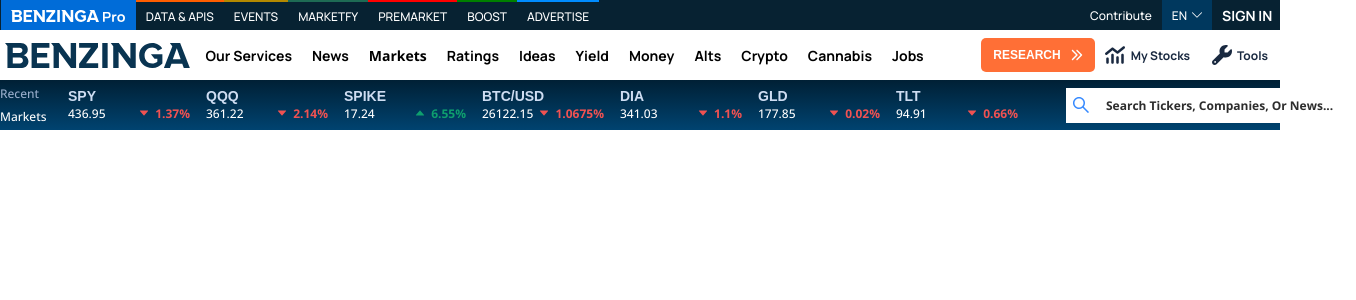
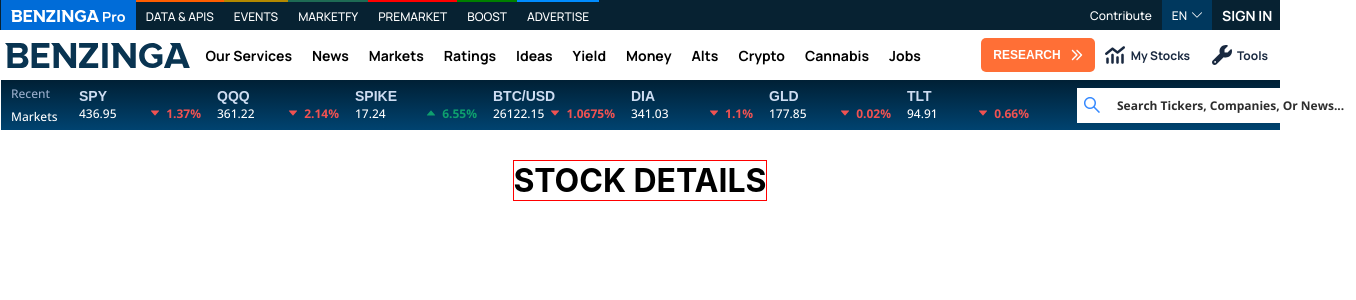
Before and after one commit to Jinlin3/react-stock-profile, a React (Create React App) app: page / in a window 1280 px wide. Shown: the top 300 px of the page, 1356 px wide, since content can reach past the window. Built offline with nearby package versions, Linux system fonts and the light colour scheme.

Commit message:
adjustments to header, changed to position: fixed

```diff
--- a/src/App.css
+++ /dev/null
@@ -1,38 +0,0 @@
-.App {
-  text-align: center;
-}
-
-.App-logo {
-  height: 40vmin;
-  pointer-events: none;
-}
-
-@media (prefers-reduced-motion: no-preference) {
-  .App-logo {
-    animation: App-logo-spin infinite 20s linear;
-  }
-}
-
-.App-header {
-  background-color: #282c34;
-  min-height: 100vh;
-  display: flex;
-  flex-direction: column;
-  align-items: center;
-  justify-content: center;
-  font-size: calc(10px + 2vmin);
-  color: white;
-}
-
-.App-link {
-  color: #61dafb;
-}
-
-@keyframes App-logo-spin {
-  from {
-    transform: rotate(0deg);
-  }
-  to {
-    transform: rotate(360deg);
-  }
-}
--- /dev/null
+++ b/src/Main.js
@@ -0,0 +1,17 @@
+import Header from './components/Header';
+import StockDetails from './components/StockDetail';
+
+const Main = () => {
+  return (
+    <div className="main">
+      <Header />
+      <div className="body-inner-container">
+        <StockDetails />
+      </div>
+    </div>
+  );
+}
+
+export default Main;
+
+/* put everything below the header within the inner-container to keep it within the boundaries */
--- a/src/components/Main.js
+++ /dev/null
@@ -1,11 +0,0 @@
-import Header from './Header';
-
-const Main = () => {
-  return (
-    <div className="main">
-      <Header />
-    </div>
-  );
-}
-
-export default Main;
--- a/src/components/SecondHeader.js
+++ b/src/components/SecondHeader.js
@@ -11,7 +11,7 @@
           <img className="benzinga-img" src={ Benzinga } alt="" />
           <div className="our-services">Our Services</div>
           <div className="news">News</div>
-          <div className="markets">Markets</div>
+          <div className="markets-tab">Markets</div>
           <div className="ratings">Ratings</div>
           <div className="ideas">Ideas</div>
           <div className="yield">Yield</div>
--- /dev/null
+++ b/src/components/StockDetail.js
@@ -0,0 +1,9 @@
+const StockDetails = () => {
+  return (
+    <div className="stock-details-container">
+      <h1>STOCK DETAILS</h1>
+    </div>
+  );
+}
+
+export default StockDetails;
--- a/src/Header.css
+++ b/src/css-files/Header.css
@@ -1,5 +1,11 @@
 @import url('https://fonts.googleapis.com/css2?family=Lato:wght@300;400;700&family=Manrope:wght@200;300;400;500;600;700;800&family=Open+Sans:ital,wght@0,300;0,400;0,500;0,600;0,700;0,800;1,300;1,400;1,500;1,600;1,700;1,800&family=Quicksand:wght@300;400;500;600;700&display=swap');
 
+.header {
+  position: fixed;
+  top: 0;
+  left: 0;
+  right: 0;
+}
 /* first header */
 .first-header-container div {
   margin: 0;
@@ -15,14 +21,6 @@
   justify-content: center;
   height: 30px;
   margin: 0;
-}
-.inner-container {
-  display: flex;
-  width: 100%;
-  height: 100%;
-  max-width: 1450px;
-  align-items: center;
-  justify-content: space-between;
 }
 .first-header-container .left-side {
   display: flex;
@@ -109,14 +107,6 @@
   justify-content: center;
   height: 50px;
   margin: 0;
-}
-.inner-container {
-  display: flex;
-  width: 100%;
-  height: 100%;
-  max-width: 1450px;
-  align-items: center;
-  justify-content: space-between;
 }
 .second-header-container .left-side {
   display: flex;
@@ -213,6 +203,8 @@
   height: 100%;
   width: 100%;
   cursor: pointer;
+  border-left: 1px white solid;
+  padding-left: 10px;
 }
 .stock-status {
   display: flex;
--- /dev/null
+++ b/src/css-files/StockDetails.css
@@ -0,0 +1,12 @@
+h1 {
+  margin: 0;
+  border: 1px red solid;
+}
+
+.stock-details-container {
+  display: flex;
+  align-items: center;
+  justify-content: center;
+  height: 100%;
+  width: 100%;
+}
--- /dev/null
+++ b/src/css-files/index.css
@@ -0,0 +1,44 @@
+body {
+  margin: 0;
+  padding-top: 160px;
+  font-family: -apple-system, BlinkMacSystemFont, 'Segoe UI', 'Roboto', 'Oxygen',
+    'Ubuntu', 'Cantarell', 'Fira Sans', 'Droid Sans', 'Helvetica Neue',
+    sans-serif;
+  -webkit-font-smoothing: antialiased;
+  -moz-osx-font-smoothing: grayscale;
+  height: 1000px;
+}
+
+div {
+  margin: 0;
+}
+
+code {
+  font-family: source-code-pro, Menlo, Monaco, Consolas, 'Courier New',
+    monospace;
+}
+
+/* make main a flexbox to center the inner-container */
+.main {
+  display: flex;
+  align-items: center;
+  justify-content: center;
+}
+
+.inner-container {
+  display: flex;
+  width: 100%;
+  height: 100%;
+  max-width: 1450px;
+  align-items: center;
+  justify-content: space-between;
+}
+
+.body-inner-container {
+  display: flex;
+  width: 100%;
+  height: 100%;
+  max-width: 1450px;
+  align-items: center;
+  justify-content: space-between;
+}
--- a/src/index.css
+++ /dev/null
@@ -1,13 +0,0 @@
-body {
-  margin: 0;
-  font-family: -apple-system, BlinkMacSystemFont, 'Segoe UI', 'Roboto', 'Oxygen',
-    'Ubuntu', 'Cantarell', 'Fira Sans', 'Droid Sans', 'Helvetica Neue',
-    sans-serif;
-  -webkit-font-smoothing: antialiased;
-  -moz-osx-font-smoothing: grayscale;
-}
-
-code {
-  font-family: source-code-pro, Menlo, Monaco, Consolas, 'Courier New',
-    monospace;
-}
--- a/src/index.js
+++ b/src/index.js
@@ -1,6 +1,6 @@
 import React from 'react';
 import ReactDOM from 'react-dom/client';
-import './index.css';
+import './css-files/index.css';
 import App from './App';
 
 const root = ReactDOM.createRoot(document.getElementById('root'));
```
Also changed, not shown: src/App.js (+4 -3 lines).
